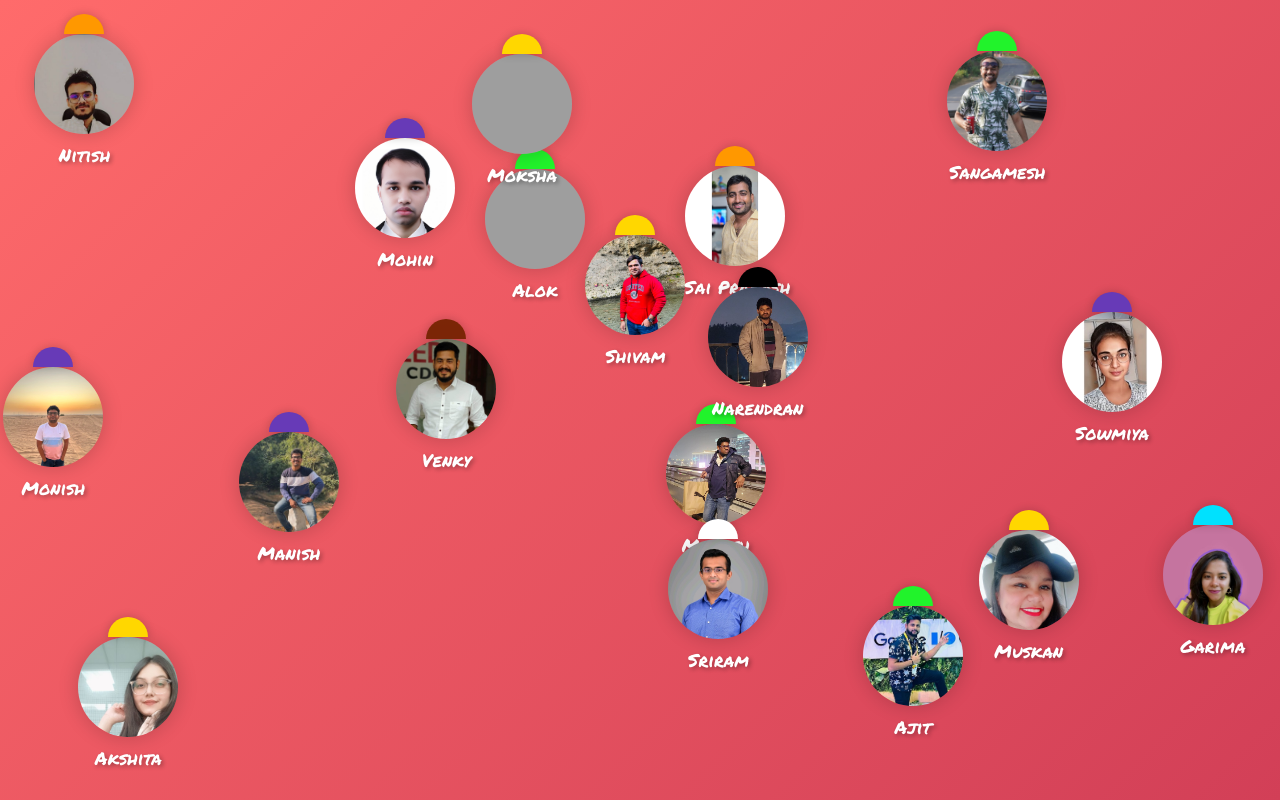
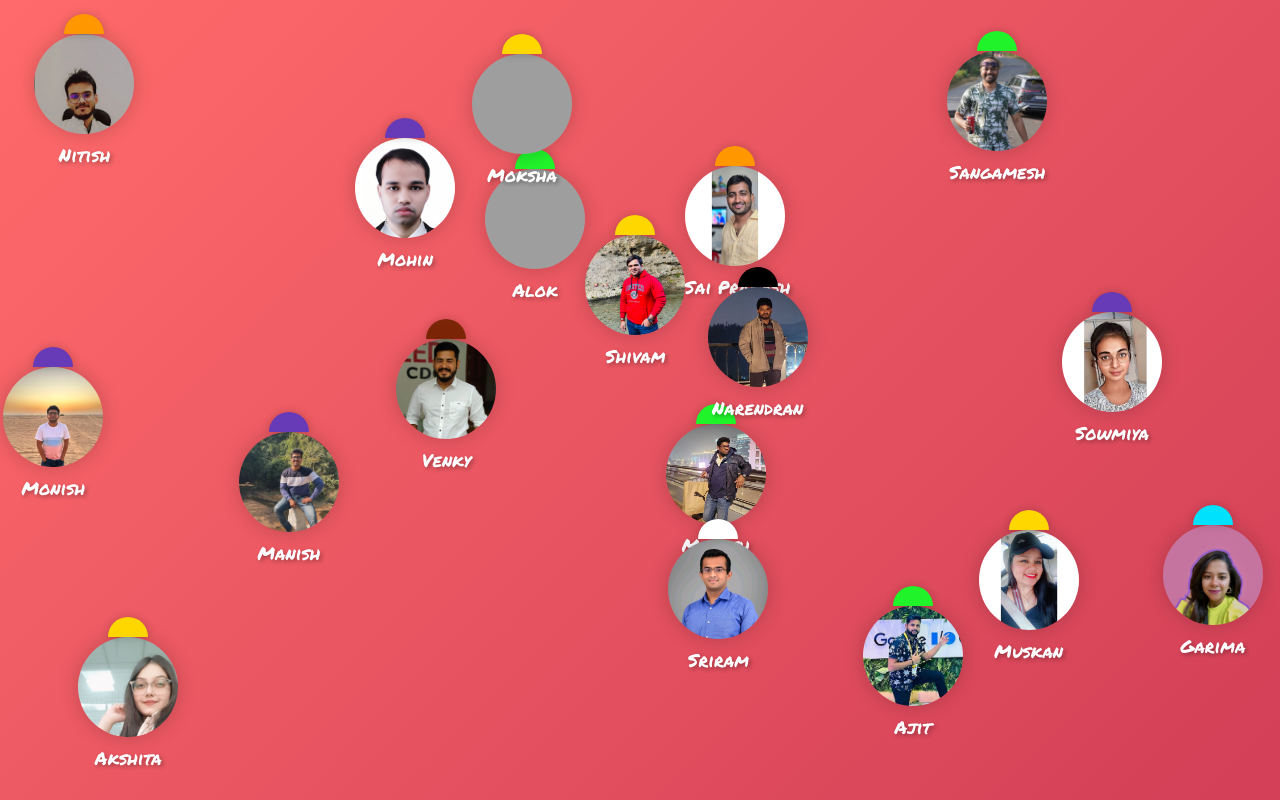
Before and after one commit to inarendran/xseed-tech-team-members, a plain HTML site: page index.html in a window 1280 px wide. Drawn offline with Linux system fonts and the light colour scheme; grey boxes are pictures that could not be loaded; animation ran at ten frames a second.

Commit message:
update muskan photo

```diff
--- a/index.html
+++ b/index.html
@@ -191,7 +191,7 @@
         <div class="name">Akshita</div>
     </div>
     <div class="ball-container">
-        <div class="ball" style="background-image: url('./assets/muskan.png');">
+        <div class="ball" style="background-image: url('./assets/muskan.jpg');">
             <div class="cap qa"></div>
         </div>
         <div class="name">Muskan</div>
```
Also changed, not shown: assets/muskan.jpg (added), assets/muskan.png (deleted).
